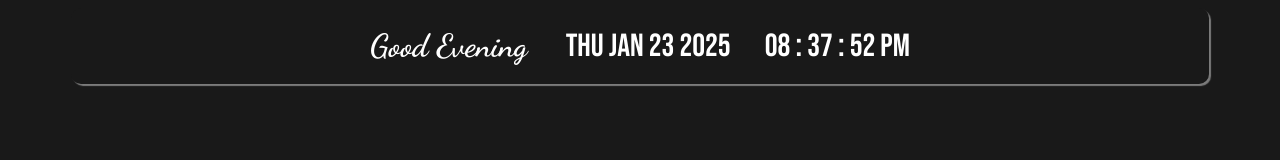
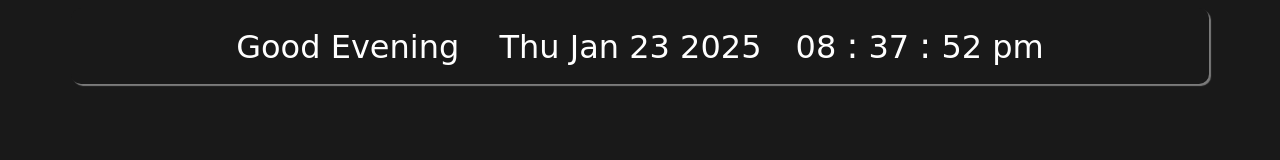
Before and after one commit to Onlysteeeven/Notion-Greetings-Full, a plain HTML site: page index.html in a window 1280 px wide. Drawn offline with Linux system fonts and the light colour scheme.

Commit message:
Update index.html

```diff
--- a/index.html
+++ b/index.html
@@ -54,7 +54,7 @@ h1 {
 
 .clock {
     display: inline;
-    font-family: 'Bebas Neue', cursive;
+    font-family: 'Kumbh Sans', cursive;
     font-size: 2em;
 
 }
@@ -72,14 +72,14 @@ h1 {
 .date {
     display: inline;
     min-width: 162px;
-    font-family: 'Bebas Neue', cursive;
+    font-family: 'Kumbh Sans', cursive;
     font-size: 2em;
     padding-right: 30px;
 }
 .greet{
 
     display:inline;
-    font-family: 'Dancing Script', cursive;
+    font-family: 'Kumbh Sans', cursive;
     font-size: 2rem;
      padding-right: 30px;
 }
```
